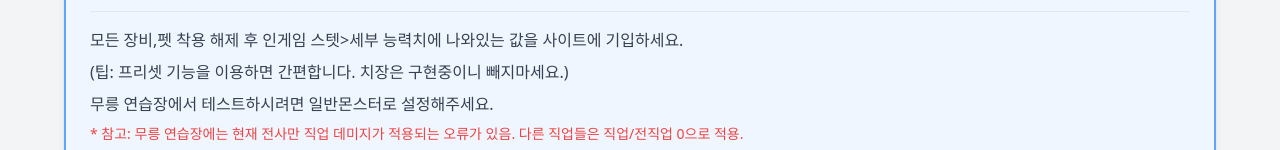
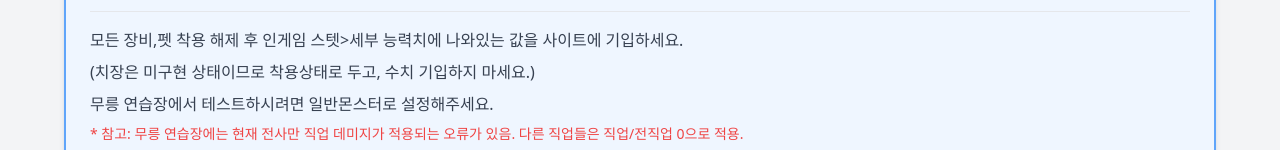
Before and after one commit to bbibbubbang/lomcalc, a plain HTML site: page index.html in a window 1280 px wide. Both pictures are taken after a click on the button "도움말". Shown: the part 155-305 px from the top of the page. Drawn offline with nearby package versions, Linux system fonts and the light colour scheme.

Commit message:
Update tooltip text for equipment status

```diff
--- a/index.html
+++ b/index.html
@@ -88,7 +88,7 @@
             </div>
             <div class="text-gray-700 space-y-2">
                 <p>모든 장비,펫 착용 해제 후 인게임 스텟>세부 능력치에 나와있는 값을 사이트에 기입하세요.</p>
-                <p>(팁: 프리셋 기능을 이용하면 간편합니다. 치장은 구현중이니 빼지마세요.)</p>
+                <p>(치장은 미구현 상태이므로 착용상태로 두고, 수치 기입하지 마세요.)</p>
                 <p>무릉 연습장에서 테스트하시려면 일반몬스터로 설정해주세요.</p>
                 <p class="text-sm text-red-500 mt-2">* 참고: 무릉 연습장에는 현재 전사만 직업 데미지가 적용되는 오류가 있음. 다른 직업들은 직업/전직업 0으로 적용.</p>
                 <p>현재 모든 직업의 공격속도가 1로 설정되어 있습니다. 직업마다 기본 공격속도가 다르므로 계산 결과가 부정확할 수 있습니다. 기본공격 테스트 시에는 동일 직업의 기본공격으로만 비교해 주세요.</p>
```
